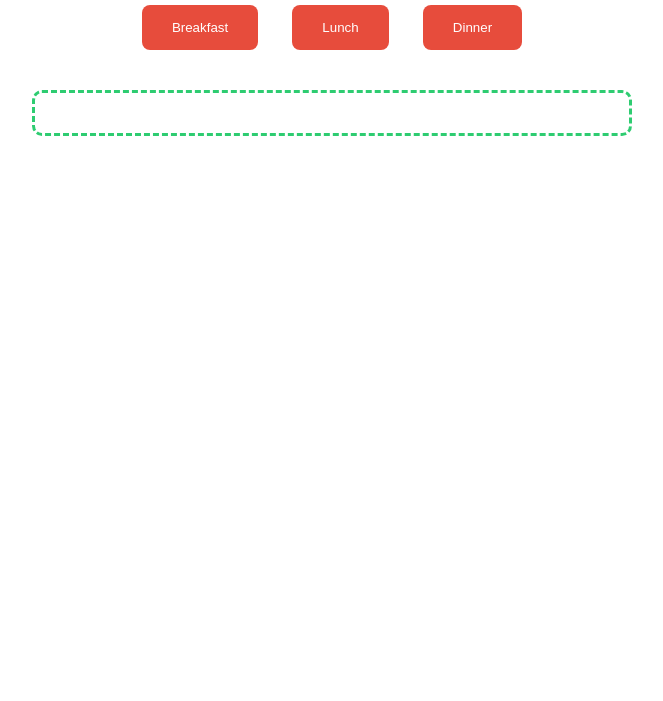
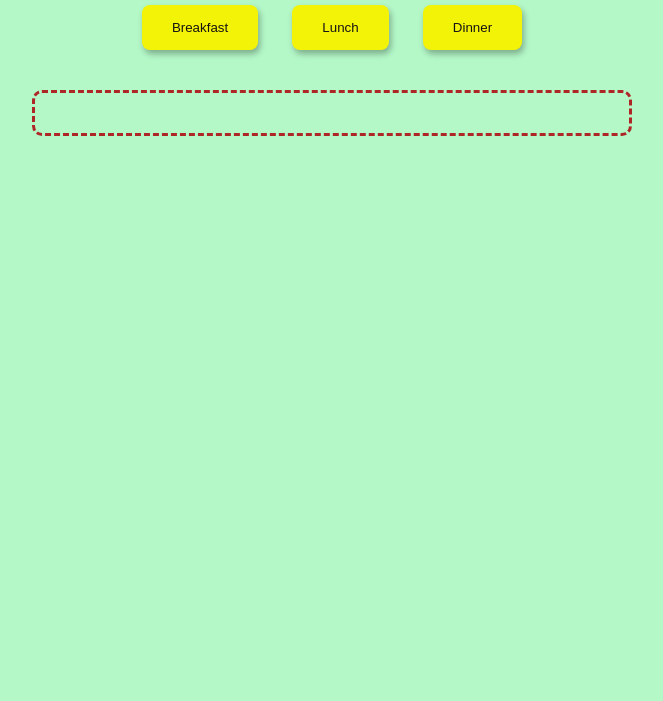
Before and after one commit to exo213/RANDOMISER, a plain HTML site: page index.html in a window 1280 px wide. Shown: the part 99-800 px from the top of the page, without its empty margins (308-971 px from the left). Drawn offline with Linux system fonts and the light colour scheme.

Commit message:
style.css

```diff
--- a/style.css
+++ b/style.css
@@ -1,36 +1,47 @@
 body {
-    font-family: 'Segoe UI', Tahoma, Geneva, Verdana, sans-serif; /* Updated font */
+    color: #000000;
+    font-family: 'Segoe UI', Tahoma, Geneva, Verdana, sans-serif;
     text-align: center;
-    margin: 40px auto; /* Center content with automatic side margins */
-    max-width: 600px; /* Responsive design: set a maximum width */
+    margin: 40px auto;
+    max-width: 600px;
+    background-color: #B4F8C8
 }
 
 .meal-buttons {
     margin-bottom: 30px;
 }
 
-
 .meal-buttons button {
-    background-color: #e74c3c; /* A bolder color */
-    color: white;
+    background-color: #f3f308 ;
+    color: rgb(22, 19, 19);
     border: none;
     border-radius: 8px;
     padding: 15px 30px;
     margin: 0 15px;
     cursor: pointer;
-    transition: background-color 0.3s ease; /* Smooth hover effect */
+    box-shadow: 2px 4px 6px rgba(0, 0, 0, 0.3);
+    transition: all 0.3s ease;
 }
 
 .meal-buttons button:hover {
-    background-color: #c0392b; /* Darker shade on hover */
+    background-color: #f3f308 ;
+    transform: translateY(-3px);
+    box-shadow: 3px 6px 8px rgba(0, 0, 0, 0.4);
 }
 
 #foodResult {
     font-size: 30px;
     font-weight: bold;
-    color: #27ae60; /* A vibrant green */
-    border: 3px dashed #2ecc71; /* Dashed border for interest */
+    color: #ae2727;
+    border: 3px dashed #ae2727;
     padding: 20px;
     margin-top: 40px;
     border-radius: 10px;
+    animation: foodReveal 0.5s ease-in-out 3s forwards;
 }
+
+@keyframes foodReveal {
+    0% { opacity: 0; transform: scale(0.8); }
+    50% { transform: scale(1.1); } /* Midpoint with zoom-in */
+    100% { opacity: 1; transform: scale(1); }
+}
```
